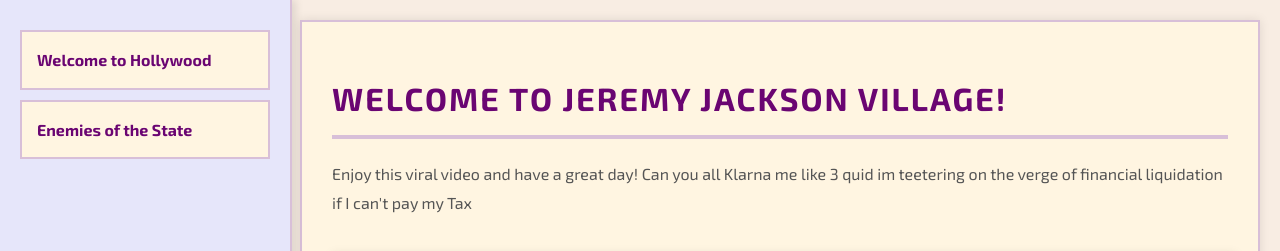
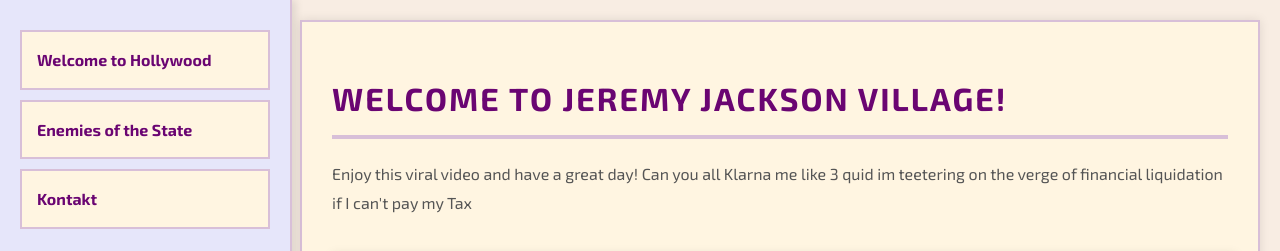
Before and after one commit to thiccums69/mywebsite, a plain HTML site: page index.htm in a window 1280 px wide. Shown: the top 251 px of the page. Drawn offline with Linux system fonts and the light colour scheme; grey boxes are pictures that could not be loaded.

Commit message:
Update index.htm

```diff
--- a/index.htm
+++ b/index.htm
@@ -114,6 +114,7 @@
     <div class="sidebar">
         <a href="Page2.html">Welcome to Hollywood</a>
         <a href="enemies.html">Enemies of the State</a>
+        <a href="kontakt.html">Kontakt</a>
     </div>
 
     <div class="container">
```
